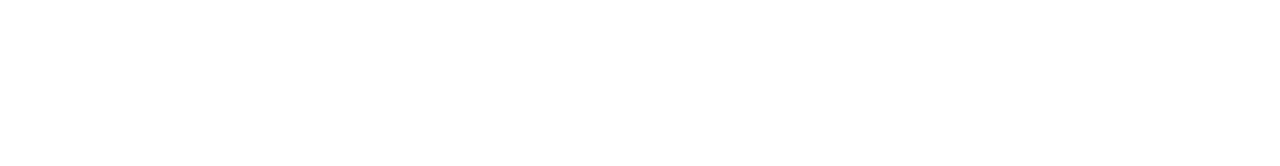
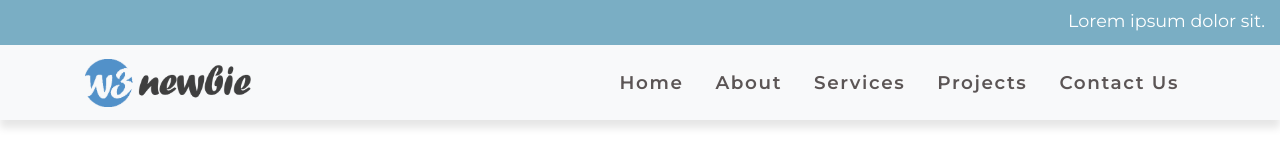
Before and after one commit to MikyPopescu/Bootstrap-FrontEnd-Design, a plain HTML site: page index.html in a window 1280 px wide. Drawn offline with Linux system fonts and the light colour scheme.

Commit message:
top & nav bars

```diff
--- a/css/style.css
+++ b/css/style.css
@@ -1,28 +1,54 @@
 /*-- Body Reset --*/
 body {
   overflow-x: hidden;
-  font-family: 'Montserrat', sans-serif;
+  font-family: "Montserrat", sans-serif;
   color: #616971;
 }
 
 /*============= TOP BAR HEADER =============*/
+.top-bar {
+  background: #7aaec4;
+  height: 2.8rem;
+  padding: 0.5rem 0;
+}
 
-
+.top-bar a {
+  color: white;
+  text-decoration: none;
+  font-size: 1.1rem;
+}
 
 /*============= NAVIGATION =============*/
+.navbar-brand img {
+  height: 3rem;
+}
 
+.navbar {
+  font-size: 1.15rem;
+  font-weight: 600;
+  letter-spacing: 0.1rem;
+  box-shadow: 0 0.5rem 0.5rem rgba(0, 0, 0, 0.1);
+  z-index: 1;
+}
 
+.nav-item {
+  padding: 0.5rem;
+}
+
+.nav-link {
+  color: #5b5555 !important;
+}
+
+.nav-link.active,
+.nav-link:hover {
+  color: #4981b3 !important;
+}
 
 /*============= CAROUSEL =============*/
 
-
-
 /*---Change Carousel Transition Speed --*/
 
-
 /*-- Carousel Content --*/
-
-
 
 /*===== FIXED BACKGROUND IMG =====*/
 
@@ -30,30 +56,20 @@ body {
   overflow: hidden; /*-- Correction for iOS --*/
 }
 
-
 /*-- Emoji Navbar --*/
-
-
 
 /*============= FOOTER =============*/
 
-
-
 /*============= SOCKET =============*/
-
-
 
 /*============= MEDIA QUERIES =============*/
 
 /* Devices under 1199px (xl) */
 @media (max-width: 1199.98px) {
-
 }
 /* Devices under 768px (md) */
 @media (max-width: 767.98px) {
-
 }
-
 
 /*============ BOOTSTRAP BREAK POINTS:
 
@@ -75,7 +91,8 @@ Extra (xl) large devices (large desktops, 1200px and up)
 =============*/
 
 /*-- Bootstrap Mobile Gutter Fix --*/
-.row, .container-fluid {
+.row,
+.container-fluid {
   margin-left: 0px !important;
   margin-right: 0px !important;
 }
@@ -84,7 +101,7 @@ Extra (xl) large devices (large desktops, 1200px and up)
 .fixed-background {
   position: relative;
   width: 100%;
-  z-index: 1000!important;
+  z-index: 1000 !important;
 }
 .fixed-wrap {
   clip: rect(0, auto, auto, 0);
@@ -96,7 +113,7 @@ Extra (xl) large devices (large desktops, 1200px and up)
   z-index: -999 !important;
 }
 .fixed {
-  z-index: -999!important;
+  z-index: -999 !important;
   display: block;
   top: 0;
   left: 0;
--- a/index.html
+++ b/index.html
@@ -16,12 +16,39 @@
 <body>
 
 	<!-- Top Bar -->
-
+<!-- .myclass
+	 #myid
+	 .class>button (elements in elements)
+	 .class>button*5 (5 buttons with the same class) -->
+	 <div class="top-bar">
+		 <div class="container col-12 text-right">
+			 <p><a href="tel:+021000000">Lorem ipsum dolor sit.</a></p>
+		 </div>
+	 </div>
 	<!-- End Top Bar -->
 
 
 	<!-- Navigation -->
+<nav class="navbar bg-light navbar-light navbar-expand-lg">
+	<div class="container">
+		<a href="#index.html" class="navbar-brand"><img src="img/logo.png" alt="Logo" title="Logo"></a>
 
+		<button class="navbar-toggler" type="button" data-toggle="collapse" data-target="#navbarResponsive">
+			<span class="navbar-toggler-icon">
+
+			 </span>
+		</button>
+		<div class="collapse navbar-collapse" id="navbarResponsive">
+			<ul class="navbar-nav ml-auto">
+				<li class="nav-item"><a href="index.html" class="nav-link">Home</a></li>
+				<li class="nav-item"><a href="" class="nav-link">About</a></li>
+				<li class="nav-item"><a href="" class="nav-link">Services</a></li>
+				<li class="nav-item"><a href="" class="nav-link">Projects</a></li>
+				<li class="nav-item"><a href="" class="nav-link">Contact Us</a></li>
+			</ul>
+		</div>
+	</div>
+</nav>
 	<!-- End Navigation -->
 
 
```
